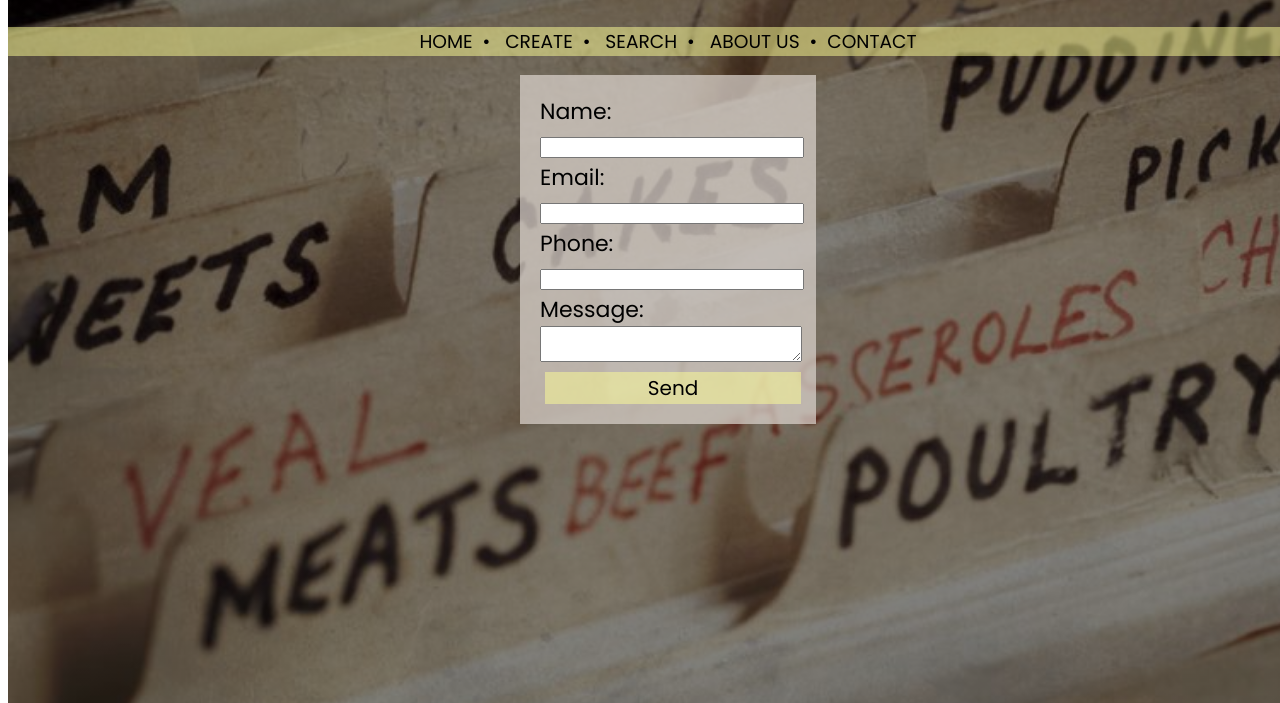
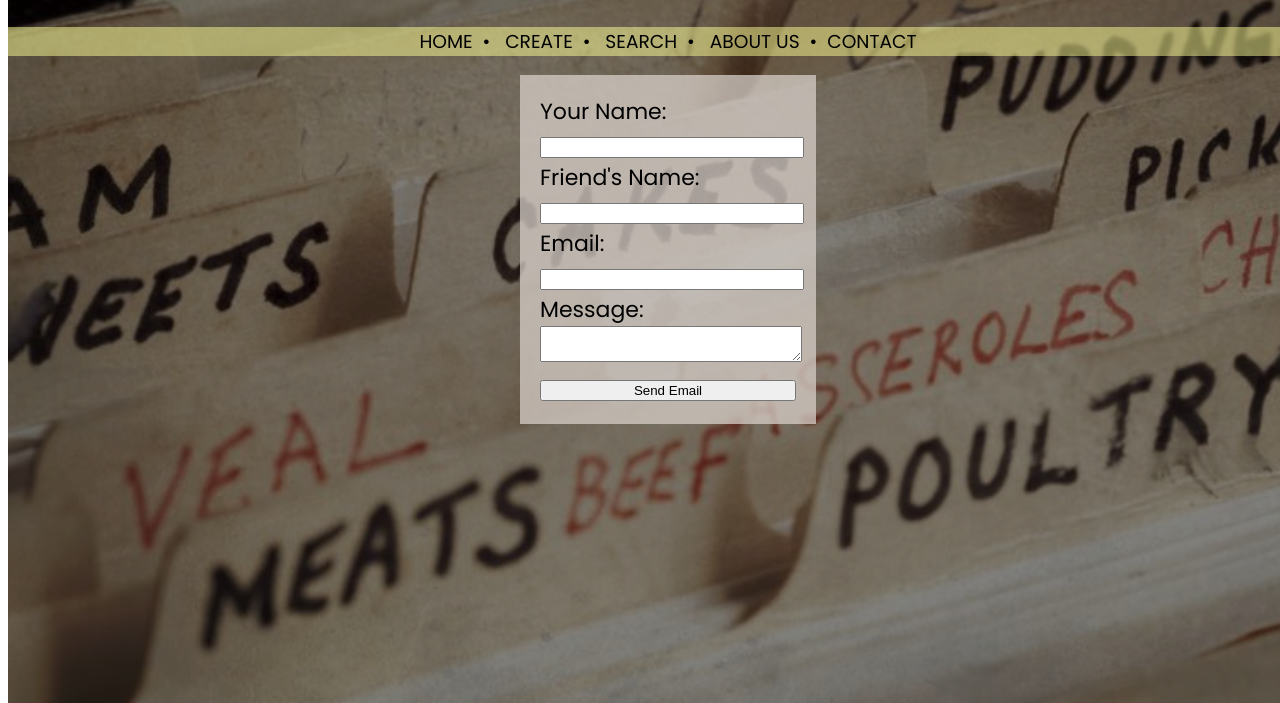
Before and after one commit to lliu17/RecipeBook_WebApp, a website: page public/contact.html in a window 1280 px wide. Shown: the part 105-808 px from the top of the page. Drawn offline with Linux system fonts and the light colour scheme.

Commit message:
Added emailing

```diff
--- a/public/contact.html
+++ b/public/contact.html
@@ -5,15 +5,20 @@
 		<title>Contact: Digital Recipe Book</title>
 		<link rel="stylesheet" href="recipe-book.css">
 		<link href='https://fonts.googleapis.com/css?family=Poppins' rel='stylesheet'>
+  		<script src="https://smtpjs.com/v3/smtp.js"></script>
 
 		<script>
 			function pressButton() {
 
 				var email = document.getElementById("email").value;
+				var url = "http://apilayer.net/api/check?access_key=f34d9c14b99875cbc9f74459e4386dd6&email=";
+				url += email;
 
-				var url = "http://apilayer.net/api/check?access_key=f34d9c14b99875cbc9f74459e4386dd6&email=";
+				var userMessage = document.getElementById("message").value;
+				var userName = document.getElementById("name").value;
+				var yourName = document.getElementById("yourName").value;
 
-				url += email;
+				var message = "Hi " + userName + ", " + yourName + " wants you to check out the Digital Family Recipe Book Web App! Visit https://digital-family-recipe-book.herokuapp.com/ and instantly gain access to tons of holiday recipes and upload your own!" + yourName + " has included a personalized message: " + userMessage;
 
 				request = new XMLHttpRequest();
 
@@ -28,7 +33,17 @@
 						if (emailObj.format_valid == false) {
 							alert("Please enter a valid email address.");
 						} else {
-							alert("Thank you for your message! We will be in contact shortly.");
+							Email.send({
+								Host: "smtp.gmail.com",
+								Username: "grandmasrecipe2020@gmail.com",
+								Password: "grandma123~",
+								To: email,
+								From: "grandmasrecipe2020@gmail.com",
+								Subject: "A friend wants you to try the Digital Family Recipe Book!",
+								Body: message,
+							}).then(function (message) {
+			          			alert("Message sent successfully!")
+			        		});
 						}
 					}
 				}
@@ -50,21 +65,23 @@
             <li class="nav-li"><a href="contact.html">CONTACT</a></li>
         </ul>
 
-        <div class="contactForm">
-            <form>
-                <label>Name:</label>
-                <input type="text" name="name" required /><br />
+        <div class="shareForm">
+            <form method="post">
+
+            	<label>Your Name:</label>
+                <input type="text" name="yourName" id="yourName" required /><br />
+
+                <label>Friend's Name:</label>
+                <input type="text" name="name" id="name" required /><br />
 
                 <label>Email:</label>
                 <input type="email" name="email" id="email" required /><br />
 
-                <label>Phone:</label>
-                <input type="phone" name="phone" /><br />
+                <label>Message: </label>
+                <textarea name="message" id="message" required></textarea><br />
 
-                <label>Message: </label>
-                <textarea name="message" required></textarea><br />
+                <input type="button" value="Send Email" onclick="pressButton()" />
             </form>
-            <button class="button" id="btn" type="button" onclick="pressButton()">Send</button>
         </div>
 	    </div>
 	</body>
--- a/public/recipe-book.css
+++ b/public/recipe-book.css
@@ -87,7 +87,7 @@ a:hover {
     width:80%;
 }
 
-.contactForm {
+.shareForm {
 	background-color: rgba(216, 208, 202, 0.74);
 	width: 20%;
 	margin-left: 40%;
@@ -105,7 +105,7 @@ a:hover {
     padding-bottom: 15px;
 }
 
-.contactForm input {
+.shareForm input {
   width: 100%;
   clear: both;
 }
```
